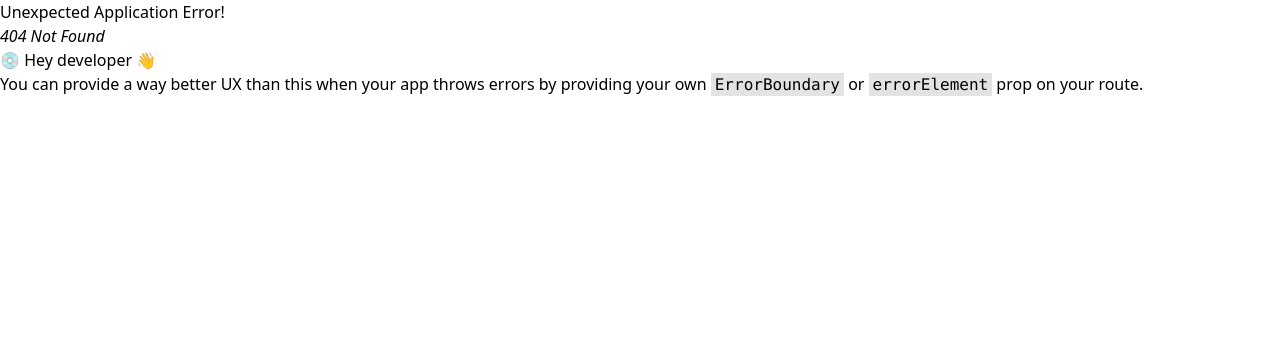
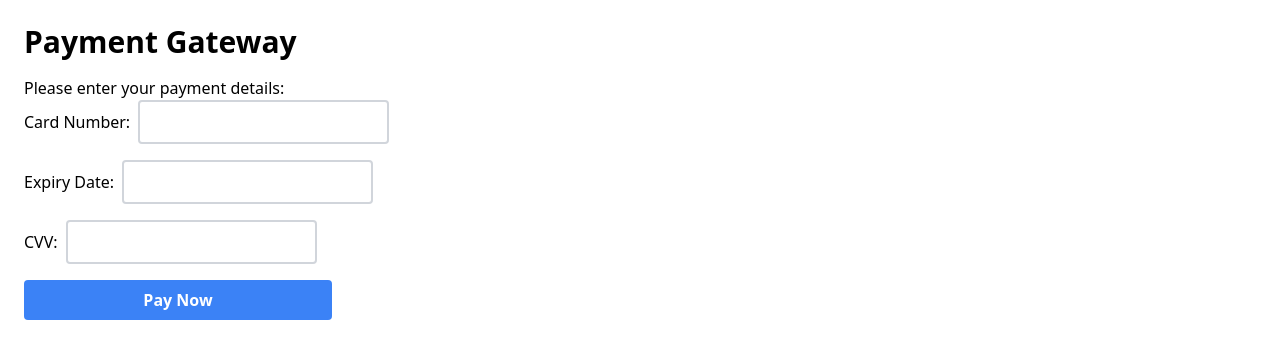
Before and after one commit to Sameer-Ahmed1/ecomm, a React (Vite) app: page /payment in a window 1280 px wide. Before the commit this address had no page. Shown: the top 358 px of the page. Built offline with nearby package versions, Linux system fonts and the light colour scheme.

Commit message:
add payment gateway

```diff
--- a/src/main.tsx
+++ b/src/main.tsx
@@ -7,6 +7,7 @@ import HomePage from "./pages/HomePage";
 import ProductsPage from "./pages/ProductsPage";
 import LoginPage from "./pages/LoginPage";
 import CheckoutPage from "./pages/Checkout";
+import PaymentGateway from "./pages/PaymentGateway";
 const router = createBrowserRouter([
   {
     path: "/",
@@ -30,6 +31,10 @@ const router = createBrowserRouter([
       },
     ],
   },
+  {
+    path: "/payment",
+    element: <PaymentGateway />,
+  },
 ]);
 
 ReactDOM.createRoot(document.getElementById("root") as Element).render(
--- a/src/pages/Checkout.tsx
+++ b/src/pages/Checkout.tsx
@@ -1,10 +1,11 @@
 import React, { useState, useEffect } from "react";
-import { useParams } from "react-router-dom";
+import { useNavigate, useParams } from "react-router-dom";
 import productService from "../services/product";
 import { Product } from "../types";
 
 const CheckoutPage = () => {
   const { id } = useParams();
+  const navigate = useNavigate();
   const [product, setProduct] = useState<Product | null>(null);
   const [address, setAddress] = useState("");
   const [city, setCity] = useState("");
@@ -49,7 +50,9 @@ const CheckoutPage = () => {
       </div>
       <div className="w-full md:w-1/2 p-3">
         <h2 className="text-2xl font-bold mb-2">Shipping Information</h2>
-        <form onSubmit={handleCheckout}>
+        <form onSubmit={handleCheckout} className="flex flex-col space-y-4">
+          {" "}
+          {/* Added flex and space-y-4 classes */}
           <label>
             Address:
             <input
@@ -57,6 +60,7 @@ const CheckoutPage = () => {
               value={address}
               onChange={(e) => setAddress(e.target.value)}
               required
+              className="border-2 border-gray-300 p-2 rounded ml-2"
             />
           </label>
           <label>
@@ -66,6 +70,7 @@ const CheckoutPage = () => {
               value={city}
               onChange={(e) => setCity(e.target.value)}
               required
+              className="border-2 border-gray-300 p-2 rounded ml-2"
             />
           </label>
           <label>
@@ -75,9 +80,18 @@ const CheckoutPage = () => {
               value={zip}
               onChange={(e) => setZip(e.target.value)}
               required
+              className="border-2 border-gray-300 p-2 rounded ml-2"
             />
           </label>
-          <button type="submit">Checkout</button>
+          <button
+            onClick={() => {
+              navigate("/payment");
+            }}
+            type="submit"
+            className="bg-blue-500 hover:bg-blue-700 text-white font-bold py-2 px-4 rounded"
+          >
+            Proceed To Checkout
+          </button>{" "}
         </form>
       </div>
     </div>
--- /dev/null
+++ b/src/pages/PaymentGateway.tsx
@@ -0,0 +1,53 @@
+import React from "react";
+import { useNavigate } from "react-router-dom";
+
+const PaymentGateway = () => {
+  const navigate = useNavigate();
+
+  const handlePayment = () => {
+    // Here you can add the logic for handling the payment
+    alert("Payment successful");
+    navigate("/"); // Redirect to the home page after successful payment
+  };
+
+  return (
+    <div className="p-6">
+      <h1 className="text-3xl font-bold mb-4">Payment Gateway</h1>
+      <p>Please enter your payment details:</p>
+      <form onSubmit={handlePayment} className="flex flex-col space-y-4">
+        <label>
+          Card Number:
+          <input
+            type="text"
+            required
+            className="border-2 border-gray-300 p-2 rounded ml-2"
+          />
+        </label>
+        <label>
+          Expiry Date:
+          <input
+            type="text"
+            required
+            className="border-2 border-gray-300 p-2 rounded ml-2"
+          />
+        </label>
+        <label>
+          CVV:
+          <input
+            type="text"
+            required
+            className="border-2 border-gray-300 p-2 rounded ml-2"
+          />
+        </label>
+        <button
+          type="submit"
+          className="inline-block bg-blue-500 hover:bg-blue-700 text-white font-bold py-2 px-4 rounded w-1/4"
+        >
+          Pay Now
+        </button>
+      </form>
+    </div>
+  );
+};
+
+export default PaymentGateway;
```
